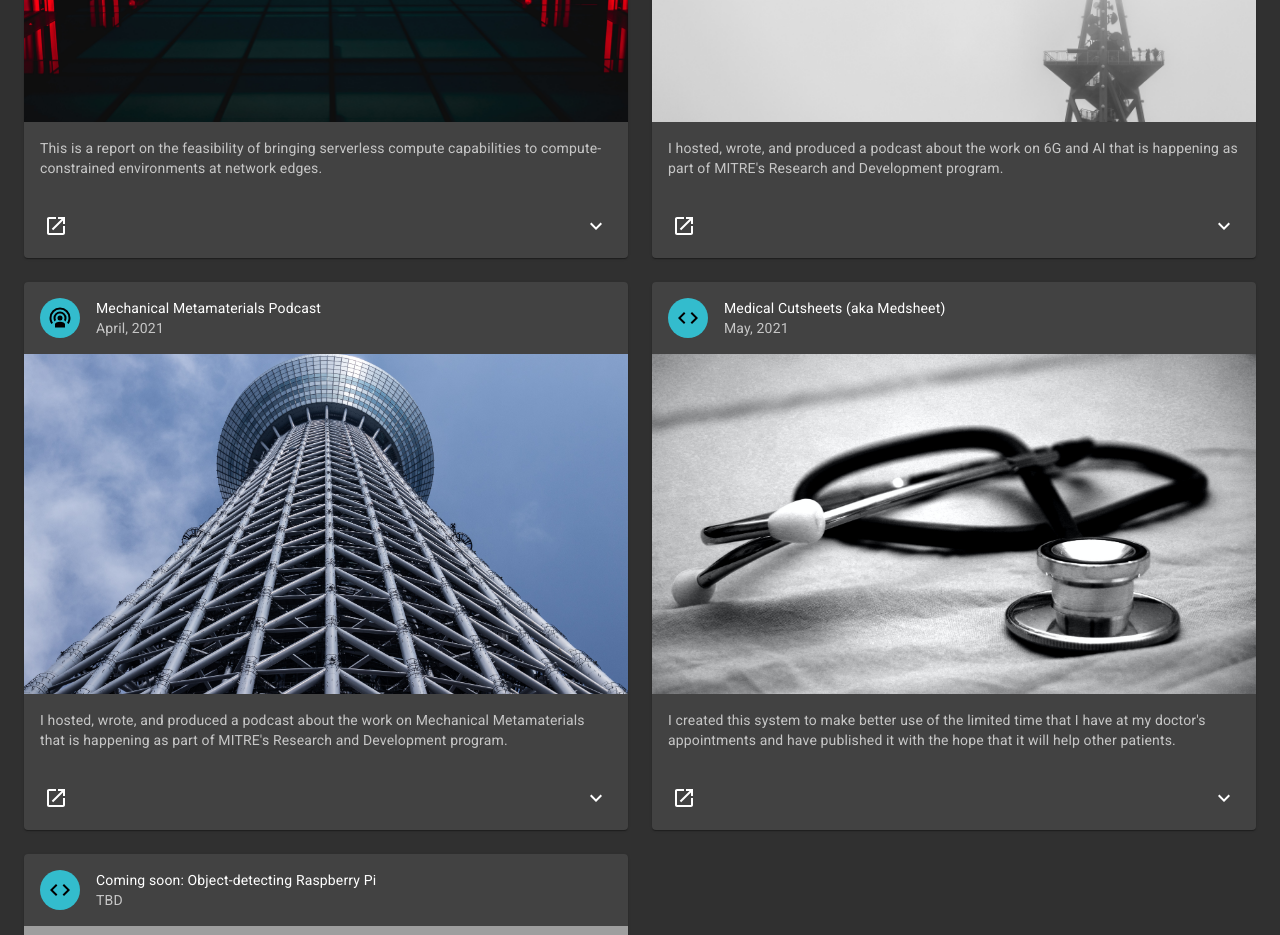
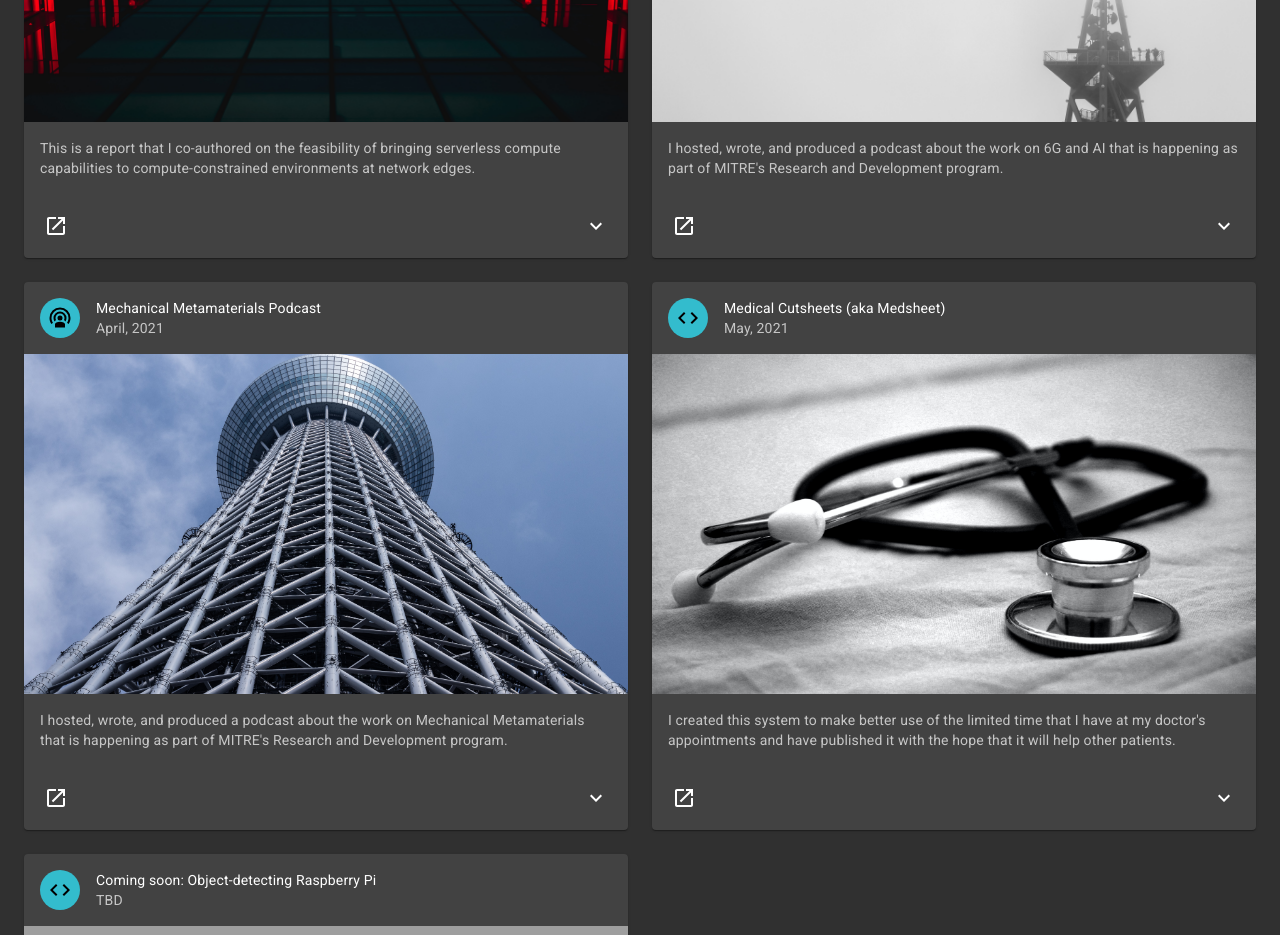
Before and after one commit to brinleym/personal-website, a React (Create React App) app in the folder react-client/: page / in a window 1280 px wide. Shown: the part 840-1775 px from the top of the page. Built offline with nearby package versions, Linux system fonts and the light colour scheme; grey boxes are pictures that could not be loaded.

Commit message:
refactored code

```diff
--- a/react-client/src/components/CustomAppBar.js
+++ b/react-client/src/components/CustomAppBar.js
@@ -14,13 +14,13 @@ const useStyles = makeStyles((theme) => ({
   titleDesktop: {
     flexGrow: 1,
     [theme.breakpoints.down('sm')]: {
-      display: 'none', // remove on small or below width screens
+      display: 'none', // remove desktop title on small or below width screens
     },
   },
   titleMobile: {
     flexGrow: 1,
     [theme.breakpoints.up('md')]: {
-      display: 'none', // remove on medium or above width screens
+      display: 'none', // remove mobile title on medium or above width screens
     },
   },
   darkModeButton: {
--- a/react-client/src/components/Footer.js
+++ b/react-client/src/components/Footer.js
@@ -7,7 +7,7 @@ const useStyles = makeStyles((theme) => ({
   root: {
     flexGrow: 1,
     bottom: 0,
-    position: 'relative', // consider changing to absolute
+    position: 'relative',
     width: '100%',
   },
   paper: {
--- a/react-client/src/components/Overview.js
+++ b/react-client/src/components/Overview.js
@@ -1,27 +1,15 @@
 import React from 'react';
-// import { makeStyles } from '@material-ui/core/styles';
 import Grid from '@material-ui/core/Grid';
 
 // Custom Components
 import BioCard from './BioCard';
 
-/* const useStyles = makeStyles((theme) => ({
-  paper: {
-    padding: theme.spacing(2),
-    textAlign: 'center'
-  }
-})); */
-
 const Overview = () => {
-  // const classes = useStyles();
-
   return (
     <React.Fragment>
       <Grid container spacing={3} justifyContent="center">
         <Grid item xs={12} sm={8}>
-          {/* <Paper className={classes.paper}> */}
-            <BioCard></BioCard>
-          {/* </Paper> */}
+          <BioCard></BioCard>
         </Grid>
       </Grid>
     </React.Fragment>
--- a/react-client/src/components/TimelineItemContentCard.js
+++ b/react-client/src/components/TimelineItemContentCard.js
@@ -8,7 +8,6 @@ import grey from '@material-ui/core/colors/grey';
 
 const useStyles = makeStyles((theme) => ({
   workCardRoot: {
-    // minWidth: 275,
     backgroundColor: grey[400],
     color: '#000'
   },
--- a/react-client/src/components/WorkCard.js
+++ b/react-client/src/components/WorkCard.js
@@ -58,7 +58,7 @@ function WorkTypeIcon(props) {
     )
   }
   return (
-    // Icon denoting deliverable is a piece of writing
+    // Default icon; denotes deliverable is a piece of writing
     <NotesIcon />
   )
 }
--- a/react-client/src/components/WorksGrid.js
+++ b/react-client/src/components/WorksGrid.js
@@ -1,5 +1,4 @@
 import React from 'react';
-// import { makeStyles } from '@material-ui/core/styles';
 import Grid from '@material-ui/core/Grid';
 import WorkCard from './WorkCard';
 
@@ -9,43 +8,34 @@ import cellular_img from '../static/images/CellTower.jpg';
 import stethoscope_img from '../static/images/Healthcare.jpg';
 import pi_img from '../static/images/RaspberryPi.jpg';
 
-/* const useStyles = makeStyles((theme) => ({
-  paper: {
-    padding: theme.spacing(2),
-  }
-})); */
-
 const WorksGrid = () => {
-  // const classes = useStyles();
   return (
     <React.Fragment>
       <Grid container spacing={3}>
         <Grid item xs={12} md={6}>
-          {/* <Paper className={classes.paper}> */}
           <WorkCard
             type="written"
             title="Serverless Computing Research"
             date="May, 2020"
             image={serverless_img}
             image_title="Data Center"
-              description="This is a report on the feasibility of bringing serverless compute capabilities to compute-constrained
-                           environments at network edges."
+            description="This is a report that I co-authored on the feasibility of bringing serverless compute capabilities to
+                          compute-constrained environments at network edges."
             details="This paper was not designed to be read in its entirety. Rather, each of its six main sections are entirely
                       self contained and therefore readers will stand to benfit from reading a single section that is most
                       relevant to their objective, rather than the paper in its entirety. For our history buff readers, the first
-                       section describes the evolution of the Internet and Cloud Computing. The second section defines terms (avoiding
-                       marketing speak whenever possible). The third section compares the key vendors of serverless and edge computing
+                      section describes the evolution of the Internet and Cloud Computing. The second section defines terms
+                      (avoiding marketing speak). The third section compares the key vendors of serverless and edge computing
                       capabilities as-a-service. The fourth section provides an organized set of security recommendations for
                       leveraging these services. The fifth section describes viable and emerging use cases for these services. And
                       the sixth section summarizes the pros and cons of serverless and edge computing and provides definitive
-                       recommendations for choosing vendors when there is a need to leverage servleress and/or edge compute as-a-service."
+                      recommendations for choosing vendors when there is a need to leverage servleress and/or edge compute
+                      as-a-service."
             link="https://drive.google.com/file/d/1xOQoX3BNBfta2BllbE0wNTZdOScboOxu/view?usp=sharing"
           >
           </WorkCard>
-          {/* </Paper> */}
         </Grid>
         <Grid item xs={12} md={6}>
-          {/* <Paper className={classes.paper}> */}
           <WorkCard
             type="podcast"
             title="6G and Artificial Intelligence Podcast"
@@ -54,25 +44,25 @@ const WorksGrid = () => {
             image_title="Cell Tower"
             description="I hosted, wrote, and produced a podcast about the work on 6G and AI that is happening as part of
                           MITRE's Research and Development program."
-              details="As the worldwide rollout of 5th Generation (5G) cellular networks picks up pace, a team of researchers decide it’s time to start
-              designing 6G. It’s an ambitious endeavor to say the least, as little is still known about what the impact of 5G will be, never mind
-              what 6G will one day look like. Though one thing is clear: in 6G, digital information will no longer be confined to our screens.
-              Whether it be through biocompatible computer chips, wearables, or self-driving cars, the world’s knowledge in our 6G future will
-              be as accessible and seamlessly integrated into our daily lives as our own thoughts. This means that our future networks must be
-              capable of transmitting vast sums of data almost instantaneously—a tall order when one considers the physical laws that will of
-              course limit how fast we can transmit information over the air. Thus, 6G will be the first network wherein ubiquitous AI will be
-              even more critical than the network architecture itself to drive the next wave of technological innovation. As the race to 6G
-              begins, one question looms large: who will take the lead in building our future?
+            details="As the worldwide rollout of 5th Generation (5G) cellular networks picks up pace, a team of researchers decide
+                     it’s time to start designing 6G. It’s an ambitious endeavor to say the least, as little is still known about
+                     what the impact of 5G will be, never mind what 6G will one day look like. Though one thing is clear: in 6G,
+                     digital information will no longer be confined to our screens. Whether it be through biocompatible computer
+                     chips, wearables, or self-driving cars, the world’s knowledge in our 6G future will be as accessible and
+                     seamlessly integrated into our daily lives as our own thoughts. This means that our future networks must be
+                     capable of transmitting vast sums of data almost instantaneously—a tall order when one considers the physical
+                     laws that will of course limit how fast we can transmit information over the air. Thus, 6G will be the first
+                     network wherein ubiquitous AI will be even more critical than the network architecture itself to drive the
+                     next wave of technological innovation. As the race to 6G begins, one question looms large: who will take the
+                     lead in building our future?
                      Approved for Public Release; Distribution Unlimited. Public Release Case Number 21-0675
                      © 2021 The MITRE Corporation. All rights reserved."
 
             link="https://drive.google.com/file/d/1HxZPtMnYUs5o6fBDs-uvUXCsNKbC_9uj/view?usp=sharing"
             >
           </WorkCard>
-          {/* </Paper> */}
         </Grid>
         <Grid item xs={12} md={6}>
-          {/* <Paper className={classes.paper}> */}
           <WorkCard
             type="podcast"
             title="Mechanical Metamaterials Podcast"
@@ -96,10 +86,8 @@ const WorksGrid = () => {
             link="https://drive.google.com/file/d/1n7MitolN3WmklgiO1y5l8ZurzzURxTVj/view?usp=sharing"
             >
             </WorkCard>
-          {/* </Paper> */}
         </Grid>
         <Grid item xs={12} md={6}>
-          {/* <Paper className={classes.paper}> */}
           <WorkCard
               type="code"
               title="Medical Cutsheets (aka Medsheet)"
@@ -112,12 +100,11 @@ const WorksGrid = () => {
                         these appointments whenever possible. The basis for my preparation system is a fillable form (I call it a
                         Medical Cutsheet or Medsheet). Medical Cutsheets are nothing like the confusing and un-user-friendly forms
                         that we're used to. Rather, they were designed with solely the
-                         patient in mind and are thus simple and intuitive to use, making it easy for the patient to identify and clearly
-                         outline their chief concerns and questions. Click the link above to get started!"
+                        patient in mind and are thus simple and intuitive to use, making it easy for the patient to identify and
+                        clearly outline their chief concerns and questions. Click the link above to get started!"
               link="https://medsheet.gitlab.io/landing/"
               >
             </WorkCard>
-          {/* </Paper> */}
         </Grid>
         <Grid item xs={12} md={6}>
           <WorkCard
```
Also changed, not shown: react-client/src/components/BioCard.js (+8 -6 lines), react-client/src/components/Skeleton.js (+0 -21 lines). Lines whose indentation alone changed are shown as unchanged.
